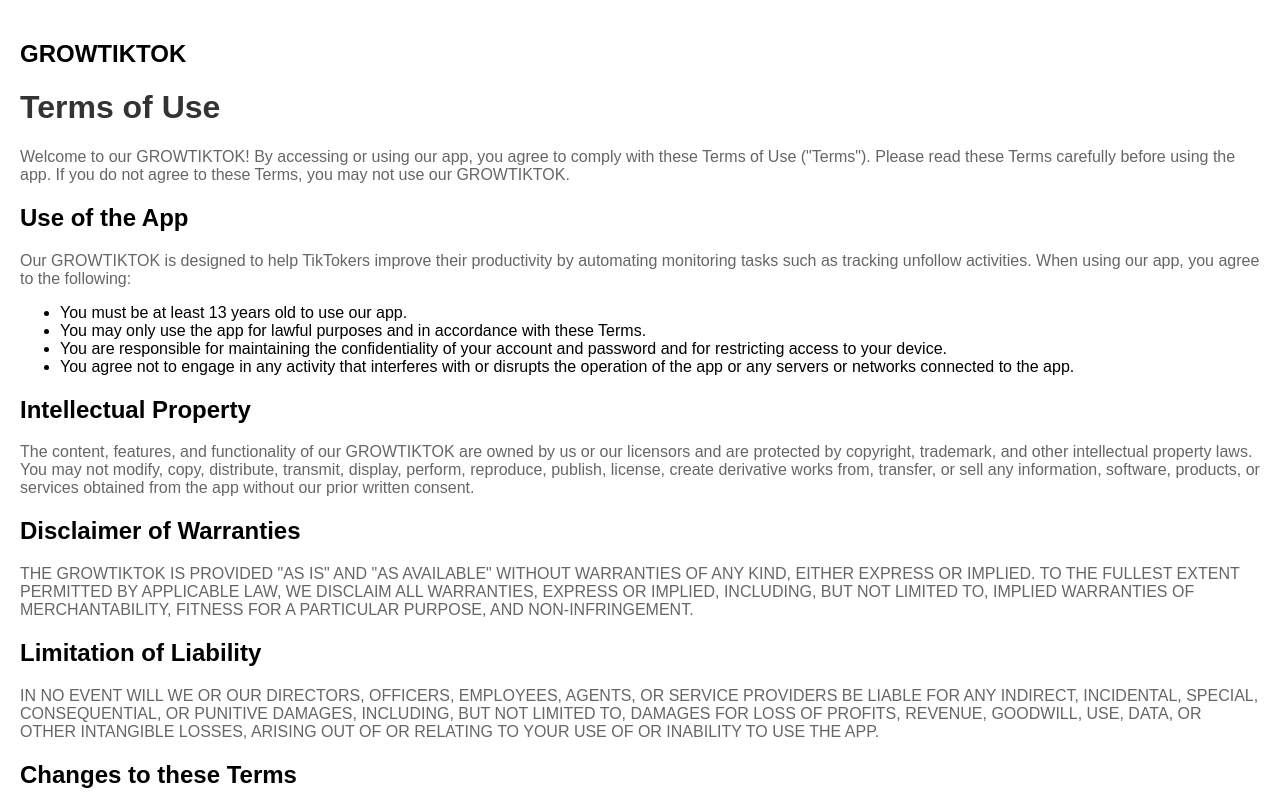
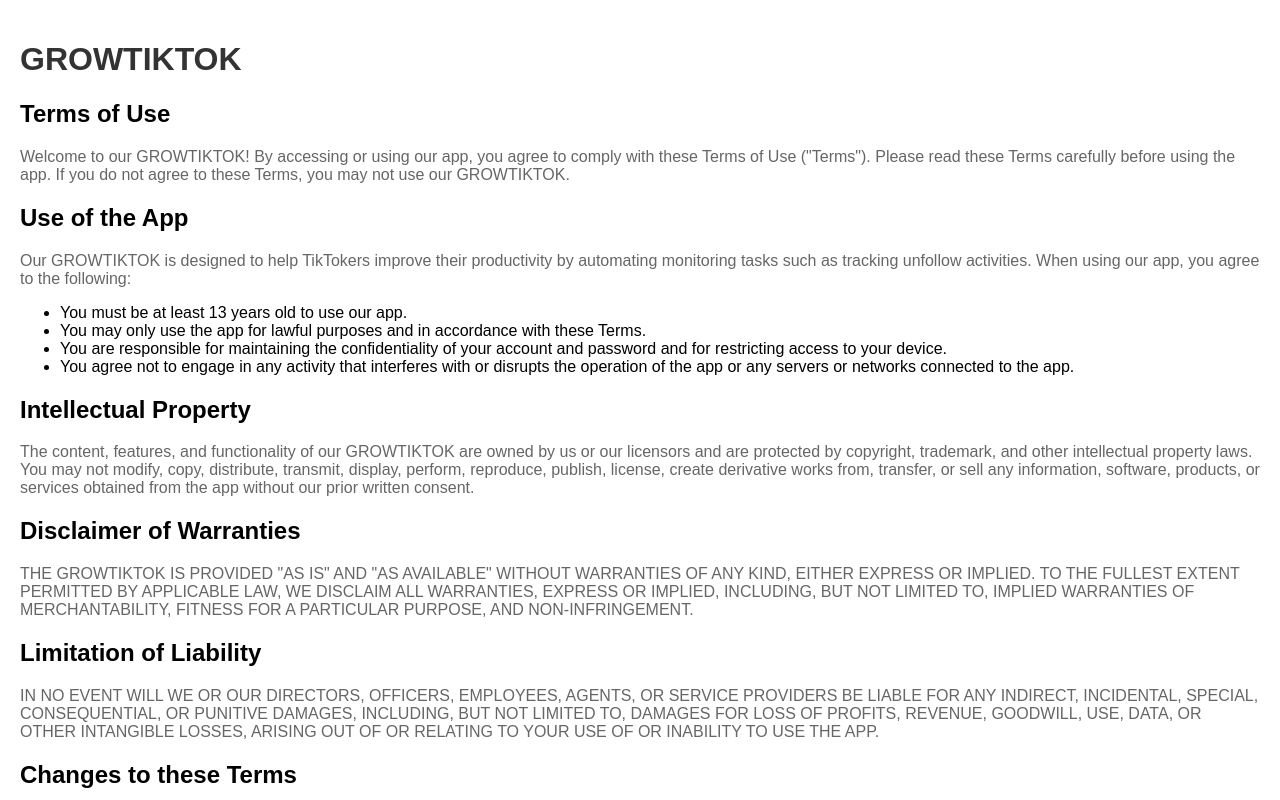
Before and after one commit to DonacoGroup/growtiktok.github.io, a plain HTML site: page pages/terms.html in a window 1280 px wide. Shown: the top 800 px of the page. Drawn offline with Linux system fonts and the light colour scheme.

Commit message:
Update terms.html

```diff
--- a/pages/terms.html
+++ b/pages/terms.html
@@ -21,9 +21,9 @@
 <body>
 
 <div class="container">
-  <h2>GROWTIKTOK</h2>
+  <h1>GROWTIKTOK</h1>
 </div>
-<h1>Terms of Use</h1>
+<h2>Terms of Use</h2>
 
 <p>Welcome to our GROWTIKTOK! By accessing or using our app, you agree to comply with these Terms of Use ("Terms"). Please read these Terms carefully before using the app. If you do not agree to these Terms, you may not use our GROWTIKTOK.</p>
 
```
